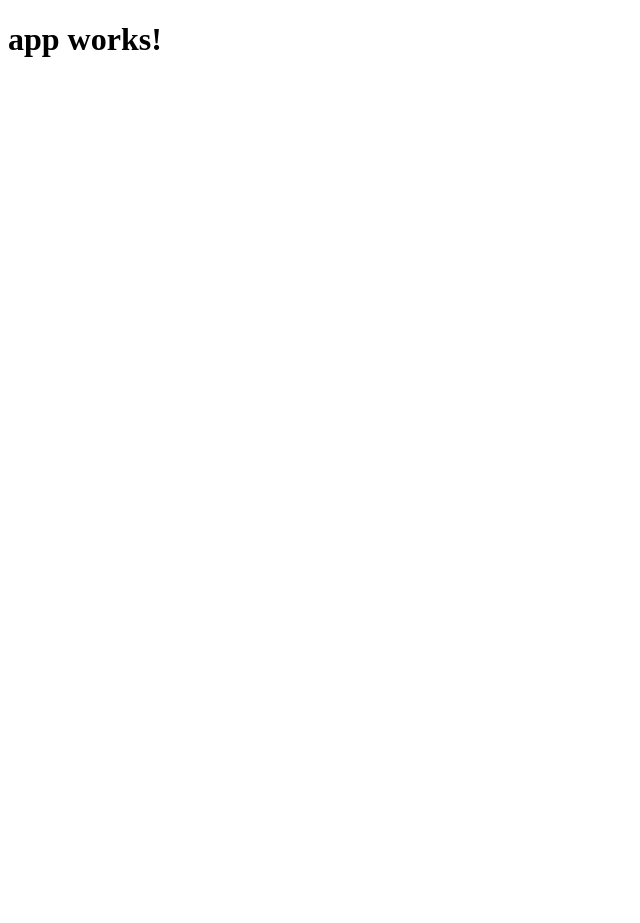
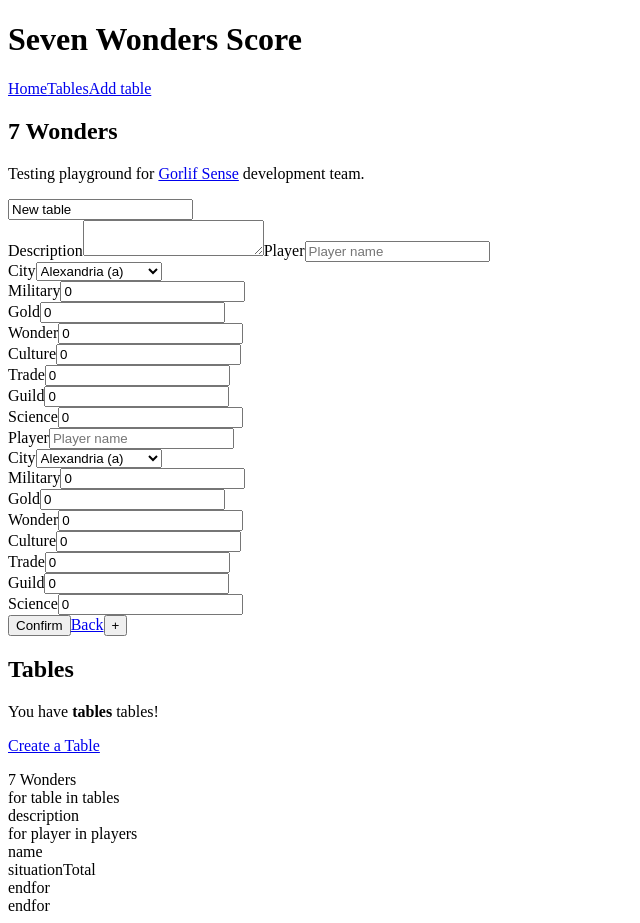
Before and after one commit to GorlifSense/SevenWondersScore, an Angular app: page / in a window 1280 px wide. Shown: the whole page, without its empty margins (0-640 px from the left). Before the commit the page ends 800 px from the top, so only its background shows below. Built offline with nearby package versions, Linux system fonts and the light colour scheme.

Commit message:
Import legacy html elements from BGR templates

```diff
--- a/package.json
+++ b/package.json
@@ -42,6 +42,7 @@
     "@types/jasmine": "2.5.38",
     "@types/node": "^6.0.42",
     "angular-cli": "1.0.0-beta.26",
+    "codeclimate-test-reporter": "^0.4.0",
     "codelyzer": "~2.0.0-beta.1",
     "jasmine-core": "2.5.2",
     "jasmine-spec-reporter": "2.5.0",
--- a/src/app/app.component.html
+++ b/src/app/app.component.html
@@ -1,3 +1,162 @@
 <h1>
   {{title}}
 </h1>
+ <nav>
+   <a href="/" class="btn btn-default">Home</a>
+   <a href="/tables" class="btn btn-success">Tables</a>
+   <a href="/create" class="btn btn-default">Add table</a>
+ </nav>
+ <section id="content">
+   <h1>7 Wonders</h1>
+   <p>Testing playground for <a href="https://github.com/GorlifSense">Gorlif Sense</a> development team.</p>
+ </section>
+ <section id="content" class="create">
+   <input type="text" id="js-table-name" value="New table"/>
+    <div class="form-group">
+      <label>Description</label>
+      <textarea class="form-control"></textarea>
+      <label class="player-none">
+        <label>Player</label>
+        <input type="text" class="form-control player-name" name="name" placeholder="Player name"  required/>
+        <div class="row">
+          <div class="col-md-5">
+            <label>City</label>
+            <select name="city" class="form-control">
+             <option value="alexandria(a)">Alexandria (a)</option>
+             <option value="alexandria(b)">Alexandria (b)</option>
+             <option value="babylon(a)">Babylon (a)</option>
+             <option value="babylon(b)">Babylon (b)</option>
+             <option value="ephesos(a)">Ephesos (a)</option>
+             <option value="ephesos(b)">Ephesos (b)</option>
+             <option value="gizah(a)">Gizah (a)</option>
+             <option value="gizah(b)">Gizah (b)</option>
+             <option value="halikarnassos(a)">Halikarnassos (a)</option>
+             <option value="halikarnassos(b)">Halikarnassos (b)</option>
+             <option value="olympia(a)">Olympia (a)</option>
+             <option value="olympia(b)">Olympia (b)</option>
+             <option value="rhodos(a)">Rhodos (a)</option>
+             <option value="rhodos(b)">Rhodos (a)</option>
+            </select>
+          </div>
+          <div class="col-md-1 form-group">
+            <label for="">Military</label>
+            <input type="number" value="0" name="military" class="form-control"/>
+          </div>
+          <div class="col-md-1 form-group">
+            <label for="">Gold</label>
+            <input type="number" min="0" value="0" name="gold" class="form-control"/>
+          </div>
+          <div class="col-md-1 form-group">
+            <label for="">Wonder</label>
+            <input type="number" min="0" value="0" name="wonder" class="form-control"/>
+          </div>
+          <div class="col-md-1 form-group">
+            <label for="">Culture</label>
+            <input type="number" min="0" value="0" name="culture" class="form-control"/>
+          </div>
+          <div class="col-md-1 form-group">
+            <label for="">Trade</label>
+            <input type="number" min="0" value="0" name="trade" class="form-control"/>
+          </div>
+          <div class="col-md-1 form-group">
+            <label for="">Guild</label>
+            <input type="number" min="0" value="0" name="guild" class="form-control"/>
+          </div>
+          <div class="col-md-1 form-group">
+            <label for="">Science</label>
+            <input type="number" min="0" value="0" name="science" class="form-control"/>
+          </div>
+        </div>
+      </label>
+      <label class="player">
+        <label>Player</label>
+        <input type="text" class="form-control player-name" name="name" placeholder="Player name" required/>
+        <div class="row">
+          <div class="col-md-5">
+            <label>City</label>
+            <select name="city" class="form-control">
+             <option value="alexandria(a)">Alexandria (a)</option>
+             <option value="alexandria(b)">Alexandria (b)</option>
+             <option value="babylon(a)">Babylon (a)</option>
+             <option value="babylon(b)">Babylon (b)</option>
+             <option value="ephesos(a)">Ephesos (a)</option>
+             <option value="ephesos(b)">Ephesos (b)</option>
+             <option value="gizah(a)">Gizah (a)</option>
+             <option value="gizah(b)">Gizah (b)</option>
+             <option value="halikarnassos(a)">Halikarnassos (a)</option>
+             <option value="halikarnassos(b)">Halikarnassos (b)</option>
+             <option value="olympia(a)">Olympia (a)</option>
+             <option value="olympia(b)">Olympia (b)</option>
+             <option value="rhodos(a)">Rhodos (a)</option>
+             <option value="rhodos(b)">Rhodos (a)</option>
+            </select>
+          </div>
+          <div class="col-md-1 form-group">
+            <label for="">Military</label>
+            <input type="number" value="0" name="military" class="form-control"/>
+          </div>
+          <div class="col-md-1 form-group">
+            <label for="">Gold</label>
+            <input type="number" min="0" value="0" name="gold" class="form-control"/>
+          </div>
+          <div class="col-md-1 form-group">
+            <label for="">Wonder</label>
+            <input type="number" min="0" value="0" name="wonder" class="form-control"/>
+          </div>
+          <div class="col-md-1 form-group">
+            <label for="">Culture</label>
+            <input type="number" min="0" value="0" name="culture" class="form-control"/>
+          </div>
+          <div class="col-md-1 form-group">
+            <label for="">Trade</label>
+            <input type="number" min="0" value="0" name="trade" class="form-control"/>
+          </div>
+          <div class="col-md-1 form-group">
+            <label for="">Guild</label>
+            <input type="number" min="0" value="0" name="guild" class="form-control"/>
+          </div>
+          <div class="col-md-1 form-group">
+            <label for="">Science</label>
+            <input type="number" min="0" value="0" name="science" class="form-control"/>
+          </div>
+        </div>
+      </label>
+      <div class="row controls">
+        <div class="col-md-12">
+          <div id="error"></div>
+        </div>
+        <div class="col-md-12">
+          <button id="confirm-table" class="btn btn-success">Confirm</button>
+          <a href="/" class="btn btn-default">Back</a>
+          <button id="add-player" class="btn btn-primary pull-right">+</button>
+        </div>
+      </div>
+    </div>
+ </section>
+
+ <section id="content">
+   <h1>Tables</h1>
+   <p>You have <strong>  tables  </strong> tables!</p>
+   <p><a href="/create.html">Create a Table</a></p>
+   <div class="panel panel-default">
+     <div class="panel-heading">7 Wonders</div>
+          for table in tables
+         <div class="panel-body">
+           <div class="date">  description  </div>
+           <div class="panel panel-default game-panel">
+             <div class="panel-body mainD">
+               <div class="row">
+                    for player in players
+                   <div class="border player-block">
+                     <div class="playerName">   name   </div>
+                     <div class="player-img"></div>
+                     <div class="player-points">   situationTotal   </div>
+                   </div>
+                    endfor
+               </div>
+            </div>
+         </div>
+       </div>
+        endfor
+   </div>
+ </section>
--- a/src/app/app.component.ts
+++ b/src/app/app.component.ts
@@ -6,5 +6,5 @@
   styleUrls: ['./app.component.css']
 })
 export class AppComponent {
-  title = 'app works!';
+  title = 'Seven Wonders Score';
 }
--- a/src/index.html
+++ b/src/index.html
@@ -2,7 +2,7 @@
 <html>
 <head>
   <meta charset="utf-8">
-  <title>Seven Wonders Score</title>
+  <title>Game results</title>
   <base href="/">
 
   <meta name="viewport" content="width=device-width, initial-scale=1">
```
Also changed, not shown: 1 other file (tests, documents, lock files or other folders).
